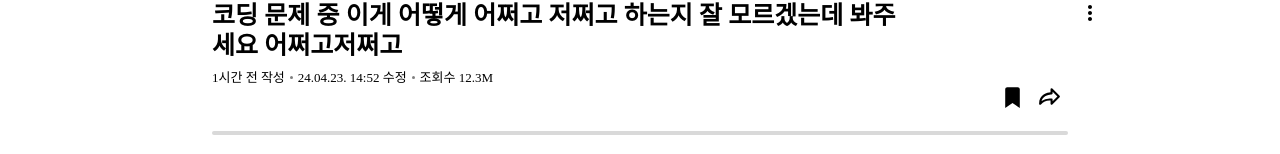
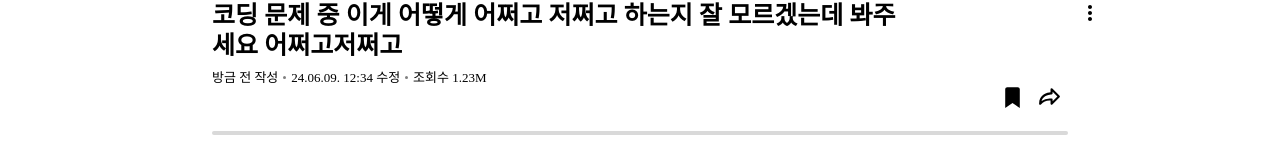
Before and after one commit to ChatCode9/ChatCode-frontend, a React app: page /posts/1 in a window 1280 px wide. Shown: the part 209-363 px from the top of the page. Built offline with nearby package versions, Linux system fonts and the light colour scheme; the HTML template or start-up script is replaced by a standard one.

Commit message:
시간 -> 날짜로 변환 유틸 추가 공유하기 버튼 누르면 일시적으로 모달창 보여지도록 조치

```diff
--- a/src/components/detail/Post/index.tsx
+++ b/src/components/detail/Post/index.tsx
@@ -3,21 +3,27 @@ import PostHeader from '../PostHeader';
 import WriterProfile from '../WriterProfile';
 import { Container } from './styles';
 
+interface Props {
+  postId : number;
+}
+
 const data = {
   title: '코딩 문제 중 이게 어떻게 어쩌고 저쩌고 하는지 잘 모르겠는데 봐주세요 어쩌고저쩌고',
-  viewCount: '12.3M',
+  timeline: '2024-06-09T12:34:56Z',
+  updated : true,
+  viewCount: 1230000,
   bookmark: true,
   tags: ['coding', 'react', 'spring', 'html', 'vscode', 'css', 'js', 'study'],
   content: '<p>내용</p>',
   writer: '가나다라바마사',
 };
 
-function Post() {
-  const { title, viewCount, bookmark, tags, content, writer } = data;
+function Post({postId} : Props) {
+  const { title, timeline, updated, viewCount, bookmark, tags, content, writer } = data;
 
   return (
     <Container>
-      <PostHeader title={title} viewCount={viewCount} bookmark={bookmark} />
+      <PostHeader postId={postId} title={title} timeline={timeline} updated={updated} viewCount={viewCount} bookmark={bookmark} />
       <div className="tags">
         {tags.map((tag) => (
           <li key={tag}>#{tag}</li>
--- /dev/null
+++ b/src/components/detail/PostHeader/NotificationModal.tsx
@@ -0,0 +1,63 @@
+import { useEffect, useRef } from 'react';
+import styled from 'styled-components';
+
+interface NotificationModalProps {
+  message: string;
+  isVisible: boolean;
+  onClose: () => void;
+}
+
+export const NotificationModal = ({ message, isVisible, onClose } : NotificationModalProps) => {
+  const modalRef = useRef<HTMLDivElement>(null);
+
+  useEffect(() => {
+    if (isVisible) {
+      const timer = setTimeout(onClose, 1500); // 3초 후에 모달을 자동으로 닫기
+      return () => clearTimeout(timer); // 컴포넌트 언마운트 시 타이머 클리어
+    }
+  }, [isVisible, onClose]);
+
+  useEffect(() => {
+    const handleClickOutside = (event: MouseEvent) => {
+      if (modalRef.current && !modalRef.current.contains(event.target as Node)) {
+        onClose();
+      }
+    };
+
+    document.addEventListener('mousedown', handleClickOutside);
+    return () => {
+      document.removeEventListener('mousedown', handleClickOutside);
+    };
+  }, [onClose]);
+
+  if (!isVisible) return null;
+
+  return (
+    <ModalOverlay>
+      <ModalContent ref={modalRef}>
+        {message}
+      </ModalContent>
+    </ModalOverlay>
+  );
+};
+
+const ModalOverlay = styled.div`
+    position: fixed;
+    top: 0;
+    left: 0;
+    right: 0;
+    bottom: 0;
+    background-color: transparent;
+    display: flex;
+    justify-content: center;
+    align-items: center;
+    z-index: 1000;
+`;
+
+const ModalContent = styled.div`
+    background-color: #5a5a5a;
+    padding: 20px;
+    border-radius: 5px;
+    box-shadow: 0 2px 10px rgba(0, 0, 0, 0.1);
+    color: white;
+`;
--- a/src/components/detail/PostHeader/index.tsx
+++ b/src/components/detail/PostHeader/index.tsx
@@ -1,46 +1,71 @@
-import { useState } from 'react';
+import React, { useCallback, useState } from 'react';
 import { Sub, Title, Wrapper } from './styles';
 import ActionButtons from './ActionButtons';
+import Divider from '../../board/Divider';
+import { timeDifference } from '../../../utils/timeDifference.ts';
+import { formatDate } from '../../../utils/formatDate.ts';
+import { formatViewCount } from '../../../utils/formatViewCount.ts';
 import More from '../../board/More';
-import Divider from '../../board/Divider';
+import { useMutation } from '@tanstack/react-query';
+import { updateBookmark } from '../../../services/post.ts';
+import { NotificationModal } from './NotificationModal.tsx';
 
 interface Props {
+  postId: number;
   title: string;
-  viewCount: string;
+  timeline: string | number | Date;
+  updated : boolean;
+  viewCount: number;
   bookmark: boolean;
 }
 
-function PostHeader({ title, viewCount, bookmark }: Props) {
+function PostHeader({ postId, title, timeline, updated, viewCount, bookmark }: Props) {
   const [isBookmark, setIsBookmark] = useState(bookmark);
+  const [isModalVisible, setModalVisible] = useState(false);
+
+  const { mutate } = useMutation({
+    mutationFn: updateBookmark,
+    onSuccess: () => {
+      setIsBookmark(!isBookmark);
+    },
+  });
 
   const handleToggleBookmark = () => {
-    // TODO
-    setIsBookmark(!isBookmark);
+    mutate({postId : postId, bookmark : !isBookmark});
   };
 
   const handleShare = () => {
-    // TODO
+    console.log('handleShare')
+    navigator.clipboard.writeText(window.location.href);
+    setModalVisible(true);
+  };
+
+  const handleMoreClick = useCallback((event: React.MouseEvent<HTMLButtonElement>, postId: number) => {
+    event.stopPropagation();
+  },[]);
+
+  const handleCloseModal = () => {
+    setModalVisible(false);
   };
 
   return (
     <Wrapper>
       <Title>{title}</Title>
       <Sub>
-        <span>1시간 전 작성</span>
-        <span>24.04.23. 14:52 수정</span>
-        <span>조회수 {viewCount}</span>
+        <span>{timeDifference(timeline)} 작성</span>
+        <span>{formatDate(timeline)} {updated ? '수정' : ''}</span>
+        <span>조회수 {formatViewCount(viewCount)}</span>
       </Sub>
       <div className="more">
-        <More
-          options={[
-            { label: '이 글 더 이상 그만보기', callback: () => {} },
-            { label: '수정하기', callback: () => {} },
-            { label: '삭제하기', callback: () => {} },
-          ]}
-        />
+        <More onClick={(event) => handleMoreClick(event, postId)} id={postId} isUserPost={true} />
       </div>
       <ActionButtons bookmark={isBookmark} onToggleBookmark={handleToggleBookmark} onShare={handleShare} />
       <Divider />
+      <NotificationModal
+        message="복사되었습니다"
+        isVisible={isModalVisible}
+        onClose={handleCloseModal}
+      />
     </Wrapper>
   );
 }
--- a/src/pages/PostDetailPage.tsx
+++ b/src/pages/PostDetailPage.tsx
@@ -14,7 +14,7 @@ function PostDetailPage() {
     <>
       <Container>
         <Navbar/>
-        <Post />
+        <Post postId={Number(postId)} />
         <Comments />
       </Container>
     </>
--- /dev/null
+++ b/src/utils/formatDate.ts
@@ -0,0 +1,32 @@
+/**
+ * Formats a timestamp into a string with the format "yy.MM.dd. HH:mm".
+ *
+ * @param {string | number | Date} timestamp - The input timestamp to convert.
+ * @returns {string} - The formatted date string.
+ *
+ * @throws {Error} - Throws an error if the timestamp is invalid.
+ *
+ * @example
+ * formatDate("2023-06-09T12:34:56Z"); // "23.06.09. 12:34"
+ * formatDate(1654773296000); // "23.06.09. 12:34"
+ * formatDate(new Date()); // current date and time in the specified format
+ */
+
+export const formatDate = (timestamp: string | number | Date): string => {
+  const date = new Date(timestamp);
+
+  // 유효한 날짜인지 확인
+  if (isNaN(date.getTime())) {
+    throw new Error("Invalid date");
+  }
+
+  const pad = (n: number): string => (n < 10 ? '0' + n : n.toString());
+
+  const year = date.getFullYear().toString().slice(-2); // 연도 두 자리
+  const month = pad(date.getMonth() + 1); // 월
+  const day = pad(date.getDate()); // 일
+  const hours = pad(date.getHours()); // 시간
+  const minutes = pad(date.getMinutes()); // 분
+
+  return `${year}.${month}.${day}. ${hours}:${minutes}`;
+};
--- a/src/utils/formatViewCount.ts
+++ b/src/utils/formatViewCount.ts
@@ -21,7 +21,8 @@
 
 export const formatViewCount = (viewCount: number): string => {
   if (viewCount >= 1_000_000) {
-    return `${(viewCount / 1_000_000).toFixed(2)}M`;
+    const formatted = (viewCount / 1_000_000).toFixed(2);
+    return formatted.endsWith('.00') ? `${parseInt(formatted, 10)}M` : `${formatted}M`;
   } else if (viewCount >= 1_000) {
     return viewCount.toLocaleString('en-US');
   } else {
```
